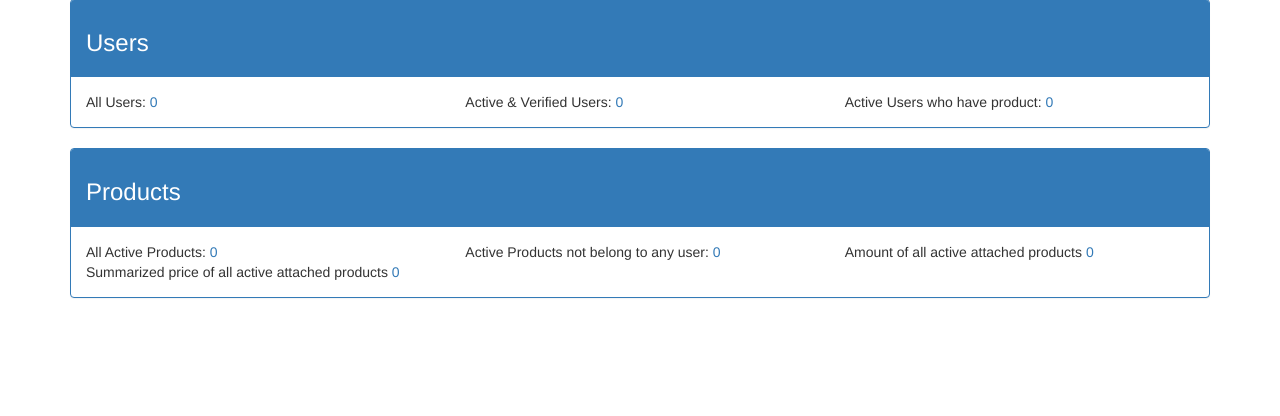
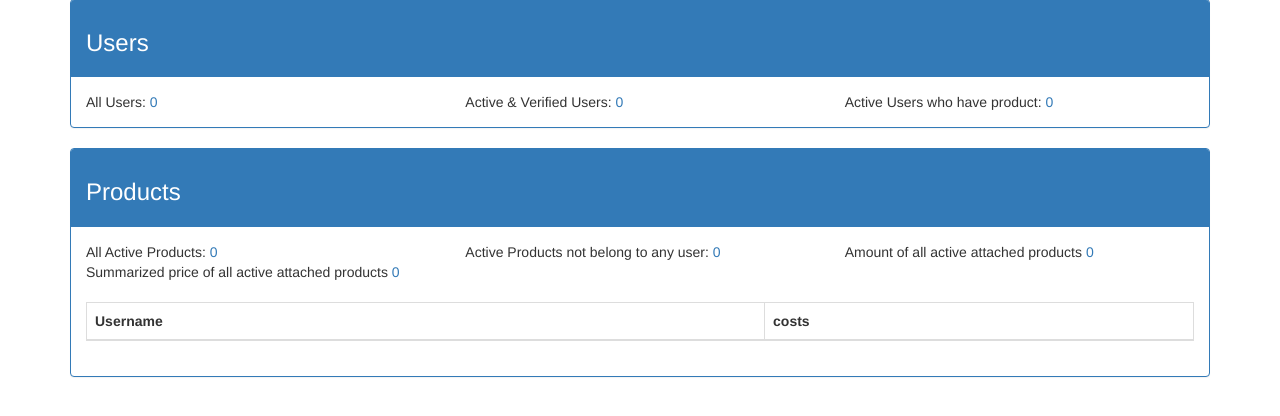
Before and after one commit to rexcheung0727/ci_test_20220206, a CodeIgniter app: page /database/admin in a window 1280 px wide. Shown: the part 73-489 px from the top of the page. Run offline with CodeIgniter, Linux system fonts and the light colour scheme; the visitor is signed in with stand-in values (Sample User, id 1); tables that the repository leaves empty or names only in its code hold one stand-in row (values such as "Sample post"); lists and menus that the app fills with data are empty.

Commit message:
task-6-7 Summarized prices of all active products per user

```diff
--- a/application/controllers/Admin_dashboard.php
+++ b/application/controllers/Admin_dashboard.php
@@ -36,6 +36,8 @@ class Admin_dashboard extends CI_Controller {
 		$tpaap = $this->product_list_model->total_price_attached_active_products();
 		$total_price_attached_active_products = $tpaap->total ? $tpaap->total : 0;
 
+		$total_price_attached_active_products_per_user = $this->product_list_model->total_price_attached_active_products_per_user();
+
 		$data = array(
 			'count_all' => $count_all,
 			'count_active' => $count_active,
@@ -43,7 +45,8 @@ class Admin_dashboard extends CI_Controller {
 			'count_active_products' => $count_active_products,
 			'count_active_products_not_belong_to_any_user' => $count_active_products_not_belong_to_any_user,
 			'count_attached_active_products' => $count_attached_active_products,
-			'total_price_attached_active_products' => $total_price_attached_active_products
+			'total_price_attached_active_products' => $total_price_attached_active_products,
+			'total_price_attached_active_products_per_user' => $total_price_attached_active_products_per_user
 		);
 		$this->load->view('admin/dashboard', $data);
 	}
--- a/application/models/Product_list_model.php
+++ b/application/models/Product_list_model.php
@@ -71,4 +71,17 @@ class Product_list_model extends CI_Model {
 		return $this->db->query($sql)->row();
 	}
 
+	public function total_price_attached_active_products_per_user()
+	{
+		$sql = "SELECT SUM(pl.qty * pl.price) total, u.username
+				FROM product_list pl
+				LEFT JOIN products p ON pl.product_id = p.id
+				LEFT JOIN users u ON pl.user_id = u.id
+				WHERE p.status = 1
+				GROUP BY pl.user_id
+		";
+		return $this->db->query($sql)->result();
+	}
+
+
 }
--- a/application/views/admin/dashboard.php
+++ b/application/views/admin/dashboard.php
@@ -49,8 +49,31 @@
 			</div>
 
 		</div>
+
+		<div class="row" style="margin-top: 20px;">
+			<div class="col-md-12">
+				<table class="table table-bordered">
+					<thead>
+						<tr>
+							<th>Username</th>
+							<th>costs</th>
+						</tr>
+					</thead>
+					<tbody>
+					<?php foreach ($total_price_attached_active_products_per_user as $user) { ?>
+						<tr>
+							<td><?php echo $user->username ?></td>
+							<td><?php echo $user->total ?></td>
+						</tr>
+					<?php } ?>
+					</tbody>
+				</table>
+			</div>
+		</div>
 	</div>
 </div>
+
+
 <?php
 	$this->load->view('partials/footer');
 ?>
```
